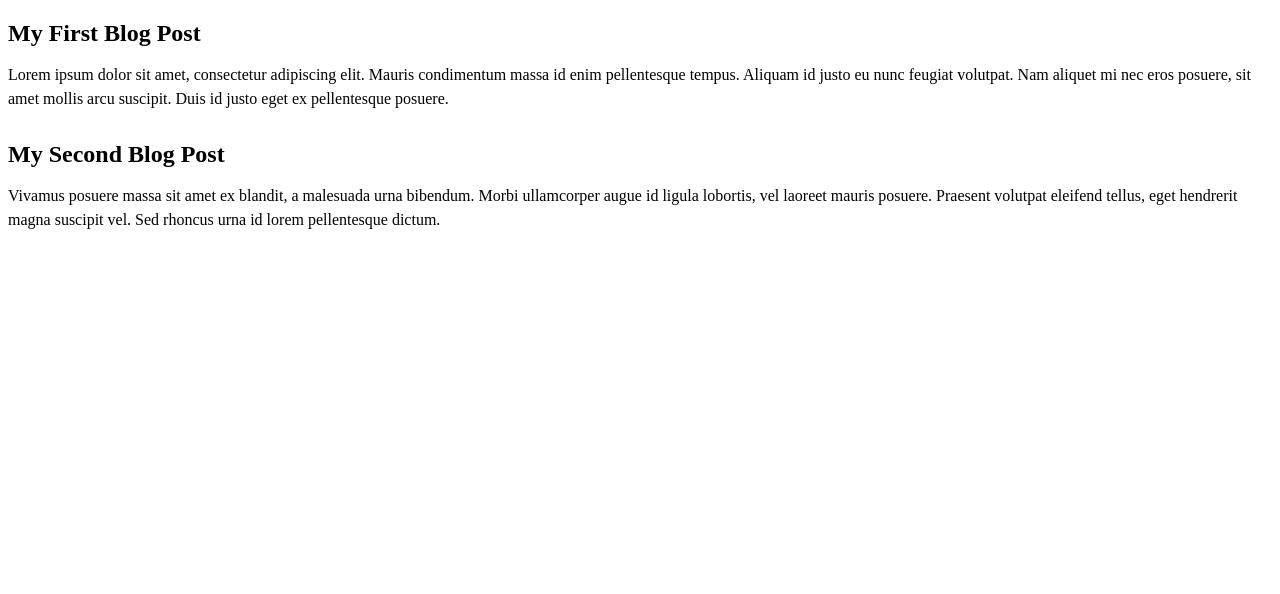
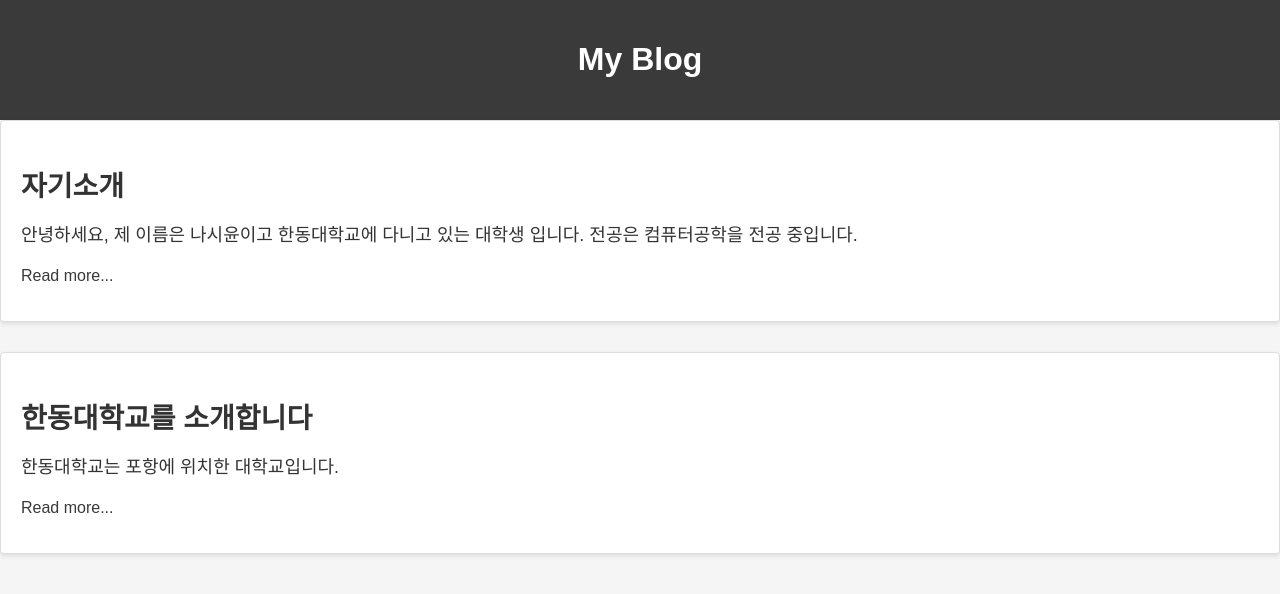
Before and after one commit to SiyunNa/SiyunNa.github.io, a plain HTML site: page index.html in a window 1280 px wide. Drawn offline with Linux system fonts and the light colour scheme.

Commit message:
Update index.html

```diff
--- a/index.html
+++ b/index.html
@@ -3,32 +3,71 @@
   <head>
     <title>My Blog</title>
     <style>
+      /* Body styles */
+      body {
+        font-family: Arial, sans-serif;
+        background-color: #f5f5f5;
+        color: #333;
+        margin: 0;
+        padding: 0;
+      }
+
+      /* Header styles */
+      header {
+        background-color: #3a3a3a;
+        color: #fff;
+        padding: 20px;
+        text-align: center;
+      }
+
       /* Blog post styles */
       .post {
         margin-bottom: 30px;
+        background-color: #fff;
+        border: 1px solid #ddd;
+        border-radius: 4px;
+        box-shadow: 0 2px 4px rgba(0, 0, 0, 0.1);
+        padding: 20px;
       }
 
       .post-title {
-        font-size: 24px;
+        font-size: 28px;
         font-weight: bold;
         margin-bottom: 10px;
       }
 
       .post-content {
-        font-size: 16px;
+        font-size: 18px;
         line-height: 1.5;
+      }
+
+      /* Link styles */
+      a {
+        color: #3a3a3a;
+        text-decoration: none;
+      }
+
+      a:hover {
+        color: #333;
+        text-decoration: underline;
       }
     </style>
   </head>
   <body>
+    <header>
+      <h1>My Blog</h1>
+    </header>
+
     <div class="post">
-      <h2 class="post-title">My First Blog Post</h2>
-      <p class="post-content">Lorem ipsum dolor sit amet, consectetur adipiscing elit. Mauris condimentum massa id enim pellentesque tempus. Aliquam id justo eu nunc feugiat volutpat. Nam aliquet mi nec eros posuere, sit amet mollis arcu suscipit. Duis id justo eget ex pellentesque posuere.</p>
+      <h2 class="post-title">자기소개</h2>
+      <p class="post-content">안녕하세요, 제 이름은 나시윤이고 한동대학교에 다니고 있는 대학생 입니다. 전공은 컴퓨터공학을 전공 중입니다.</p>
+      <p><a href="#">Read more...</a></p>
     </div>
 
     <div class="post">
-      <h2 class="post-title">My Second Blog Post</h2>
-      <p class="post-content">Vivamus posuere massa sit amet ex blandit, a malesuada urna bibendum. Morbi ullamcorper augue id ligula lobortis, vel laoreet mauris posuere. Praesent volutpat eleifend tellus, eget hendrerit magna suscipit vel. Sed rhoncus urna id lorem pellentesque dictum.</p>
+      <h2 class="post-title">한동대학교를 소개합니다</h2>
+      <p class="post-content">한동대학교는 포항에 위치한 대학교입니다.</p>
+      <p><a href="#">Read more...</a></p>
     </div>
   </body>
 </html>
```
